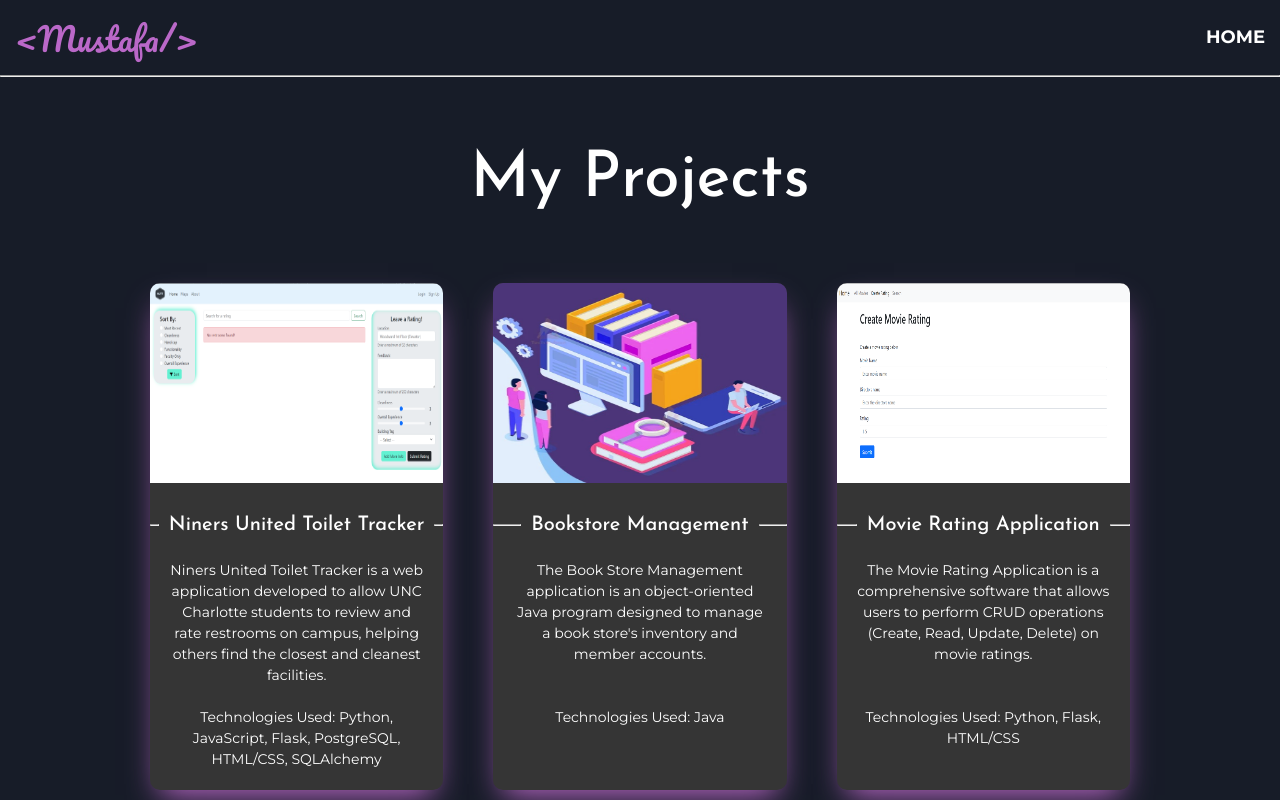
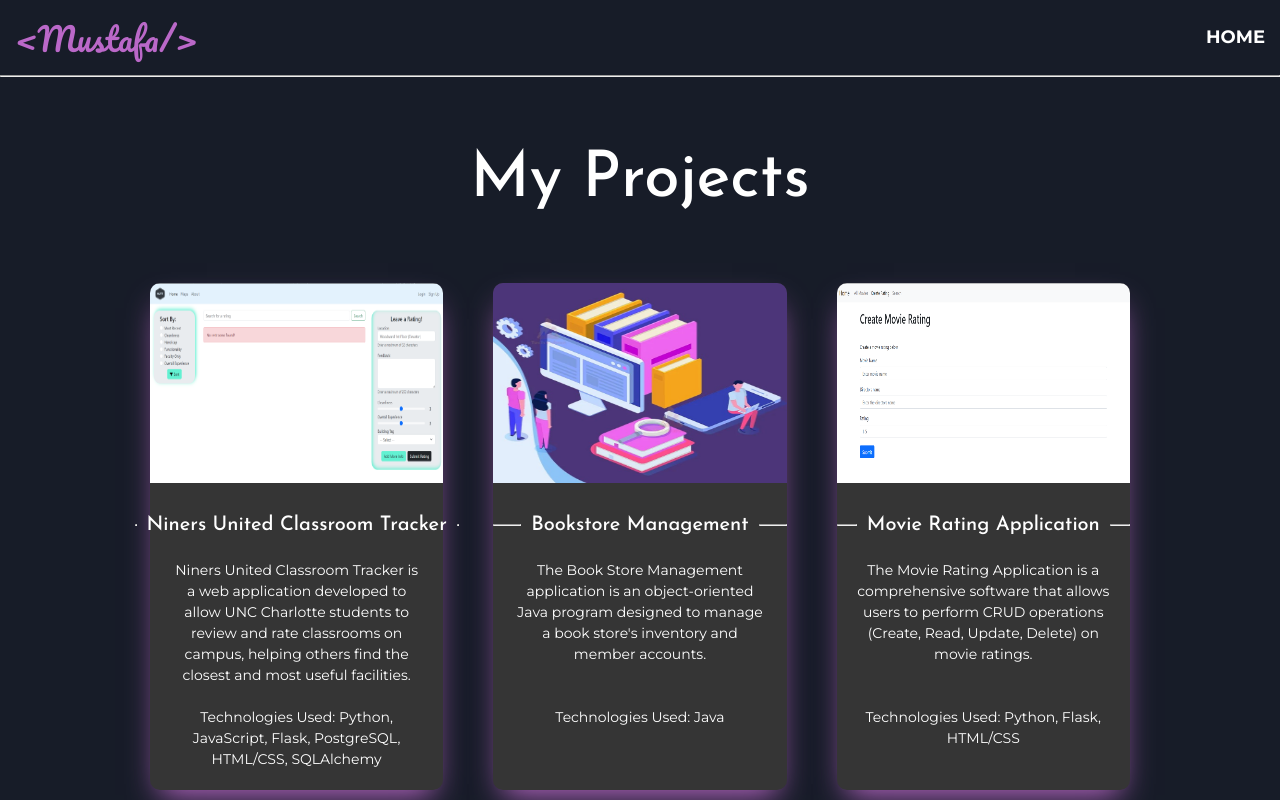
Before and after one commit to mustafaap/mustafaap.github.io, a plain HTML site: page project.html in a window 1280 px wide. Shown: the top 800 px of the page. Drawn offline with Linux system fonts and the light colour scheme.

Commit message:
classroom

```diff
--- a/project.html
+++ b/project.html
@@ -34,11 +34,11 @@
           </div>
           <div class="project-title">
             <hr>
-            Niners United Toilet Tracker
+            Niners United Classroom Tracker
             <hr>
           </div>
           <div class="project-summary">
-            Niners United Toilet Tracker is a web application developed to allow UNC Charlotte students to review and rate restrooms on campus, helping others find the closest and cleanest facilities.
+            Niners United Classroom Tracker is a web application developed to allow UNC Charlotte students to review and rate classrooms on campus, helping others find the closest and most useful facilities.
             <br><br>
             Technologies Used: Python, JavaScript, Flask, PostgreSQL, HTML/CSS, SQLAlchemy
           </div>
```
